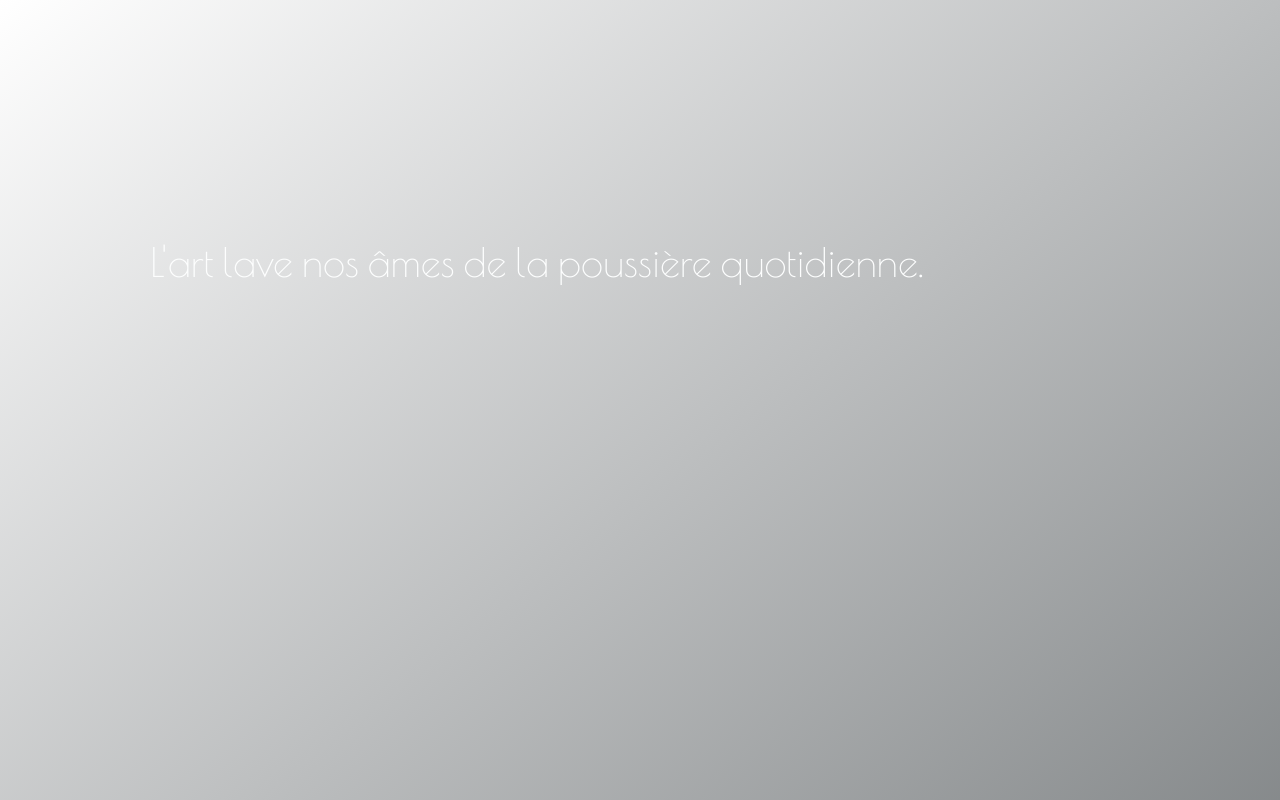
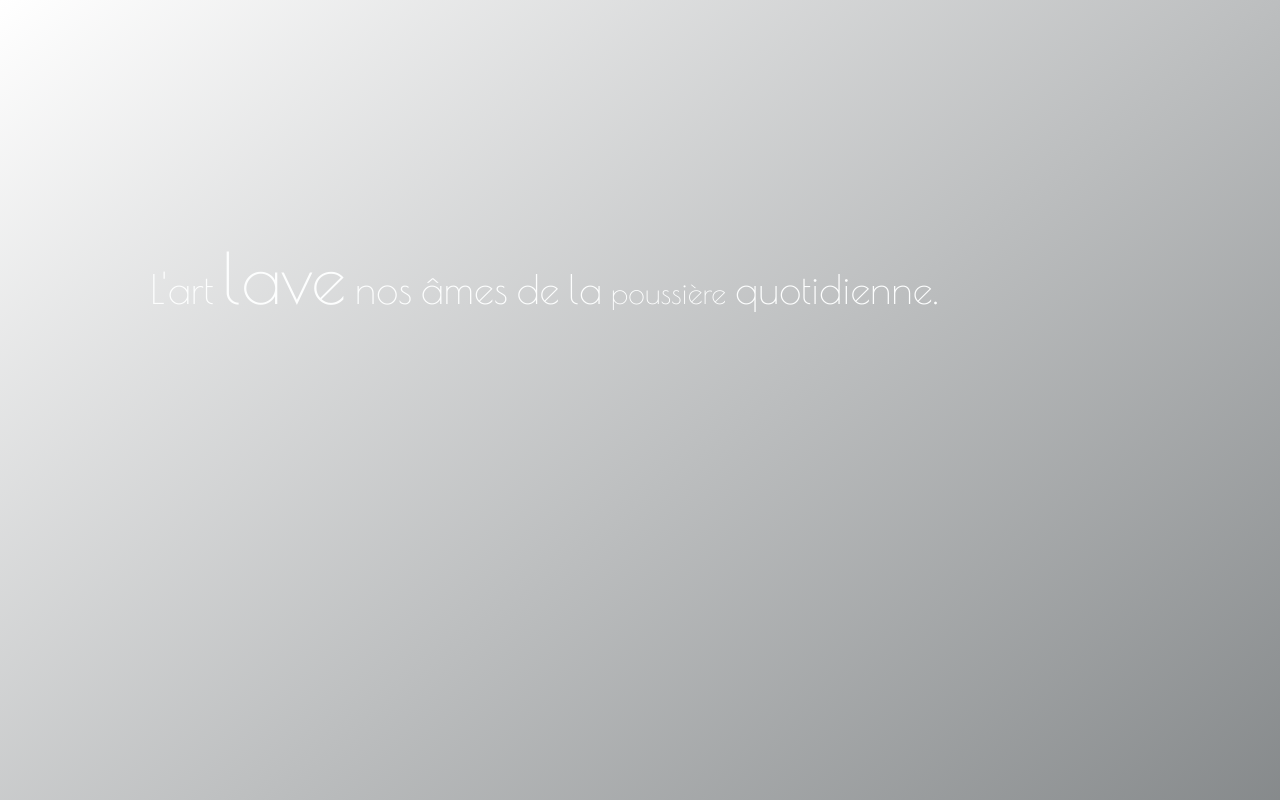
Before and after one commit to eracom-gr451/Bastian_Haiku, a plain HTML site: page index.html in a window 1280 px wide. Shown: the top 800 px of the page. Drawn offline with nearby package versions, Linux system fonts and the light colour scheme.

Commit message:
Motif Haiku

```diff
--- a/css/main.css
+++ b/css/main.css
@@ -23,6 +23,12 @@ html {
 }
 
 p { color:#FDFEFE  ; }
+
+.mot1 { font-size: 70px; }
+
+.mot2 { font-size: 30px;
+        color: #noir;
+}
 
 /*
  * Remove text-shadow in selection highlight:
--- a/index.html
+++ b/index.html
@@ -10,6 +10,6 @@
         <link href="https://fonts.googleapis.com/css?family=Poiret+One" rel="stylesheet">
     </head>
     <body>
-        <p>L'art lave nos âmes de la poussière quotidienne.</p>
+        <p>L'art <span class="mot1">lave</span> nos âmes de la <span class="mot2">poussière</span> quotidienne.</p>
     </body>
 </html>
```
Also changed, not shown: 1 other file.
